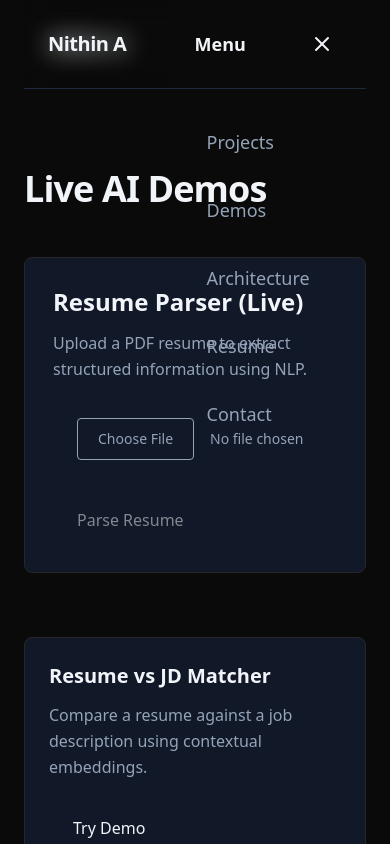
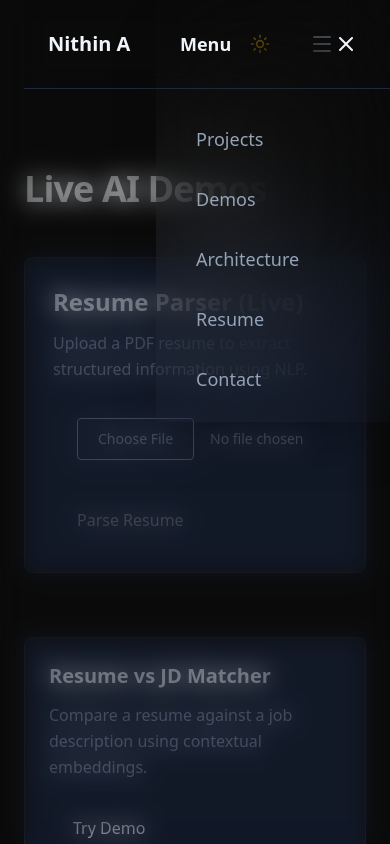
Before and after one commit to Nithi1999/my_portfolio-frontned, a Next.js app: page /demos in a window 390 px wide. Both pictures are taken after a click on the button 322 px from the left and 44 px from the top of the page. Shown: the top 844 px of the page. Built offline with nearby package versions, Linux system fonts and the light colour scheme; no server answers.

Commit message:
Menu bar settings

```diff
--- a/src/components/Navbar.tsx
+++ b/src/components/Navbar.tsx
@@ -17,6 +17,7 @@ export default function Navbar() {
   ];
 
   return (
+    <>
       <nav className={`
         flex justify-between items-center
         px-6 md:px-10 py-6
@@ -24,7 +25,7 @@ export default function Navbar() {
         sticky top-0 z-50
         border-b border-border
       `}>
-      <h1 className="text-xl font-bold text-primary">Nithin A</h1>
+        <Link href="/" className="text-xl font-bold text-primary">Nithin A</Link>
 
         <div className="flex items-center gap-6 md:gap-8">
           <div className="hidden md:flex items-center gap-6 text-secondary">
@@ -45,36 +46,42 @@ export default function Navbar() {
             </Link>
           </div>
           <ThemeToggle />
-        <div className="md:hidden flex items-center">
           <button
-                onClick={() => setIsOpen(!isOpen)}
-                className="ml-4 p-2 rounded-md text-muted-foreground hover:text-primary"
+              onClick={() => setIsOpen(true)}
+              className="md:hidden p-2 rounded-lg text-muted-foreground hover:text-foreground"
             >
-                {isOpen ? <X size={24} /> : <Menu size={24} />}
+              <Menu size={24} />
             </button>
         </div>
-      </div>
+      </nav>
 
       <div
           className={`
-          md:hidden fixed inset-0 z-40
+            fixed inset-0 z-40
             bg-background/80 backdrop-blur-md
-          transition-opacity duration-300 ease-in-out
-          ${isOpen ? 'opacity-100 visible' : 'opacity-0 invisible pointer-events-none'}
+            dark:bg-black/50
+            backdrop-blur-2xl
+            transition-opacity duration-300
+            ${isOpen ? "opacity-70" : "opacity-0 pointer-events-none"}
           `}
           onClick={() => setIsOpen(false)}
+        />
+
+        <aside
+            className={`
+              fixed top-0 right-0 z-50
+              h-[50%] w-[60%] max-w-sm
+              bg-background/70
+              backdrop-blur-3xl
+              shadow-2xl
+              transform transition-transform duration-400 ease-out
+              ${isOpen ? "translate-x-0" : "translate-x-full"}
+            `}
           >
-        <div
-          className={`
-            absolute top-0 right-0 bottom-0
-            w-4/7 max-w-sm bg-background
-            transform transition-transform duration-400 ease-out
-            ${isOpen ? 'translate-x-0' : 'translate-x-full'}
-          `}
-          onClick={(e) => e.stopPropagation()}  // prevent closing when clicking inside
-        >
-          <div className="flex justify-between items-center p-6">
-            <span className="text-lg font-semibold text-primary">Menu</span>
+          <div className="flex justify-between items-center px-6 py-6 border-b border-border">
+            <span className="text-lg font-semibold text-primary">
+              Menu
+            </span>
             <button
               onClick={() => setIsOpen(false)}
               className="p-2 rounded-full"
@@ -83,35 +90,25 @@ export default function Navbar() {
             </button>
           </div>
 
-          <div className="px-4 py-6 space-y-2">
+          <div className="flex flex-col px-6 py-6 space-y-2">
             {navLinks.map((link, index) => (
-              <div
+              <Link
                 key={link.href}
-                className={`
-                  transform transition-all duration-400 ease-out
-                  ${isOpen
-                    ? 'opacity-100 translate-y-0'
-                    : 'opacity-0 translate-y-6'
-                  }
-                `}
-                style={{ transitionDelay: `${index * 60}ms` }}
-              >
-                <Link
                 href={link.href}
-                  className={`
-                    block px-5 py-4 rounded-lg text-lg font-medium
-                    text-muted-foreground hover:text-primary hover:bg-muted/60
+                onClick={() => setIsOpen(false)}
+                className="
+                  px-4 py-3 rounded-xl
+                  text-lg font-medium
+                  text-muted-foreground
+                  hover:text-primary hover:bg-muted/60
                   transition-colors duration-200
-                  `}
-                  onClick={() => setIsOpen(false)}
+                "
               >
                 {link.label}
               </Link>
-              </div>
             ))}
           </div>
-        </div>
-      </div>
-    </nav>
+      </aside>
+    </>
   );
 }
```
Lines whose indentation alone changed are shown as unchanged.
